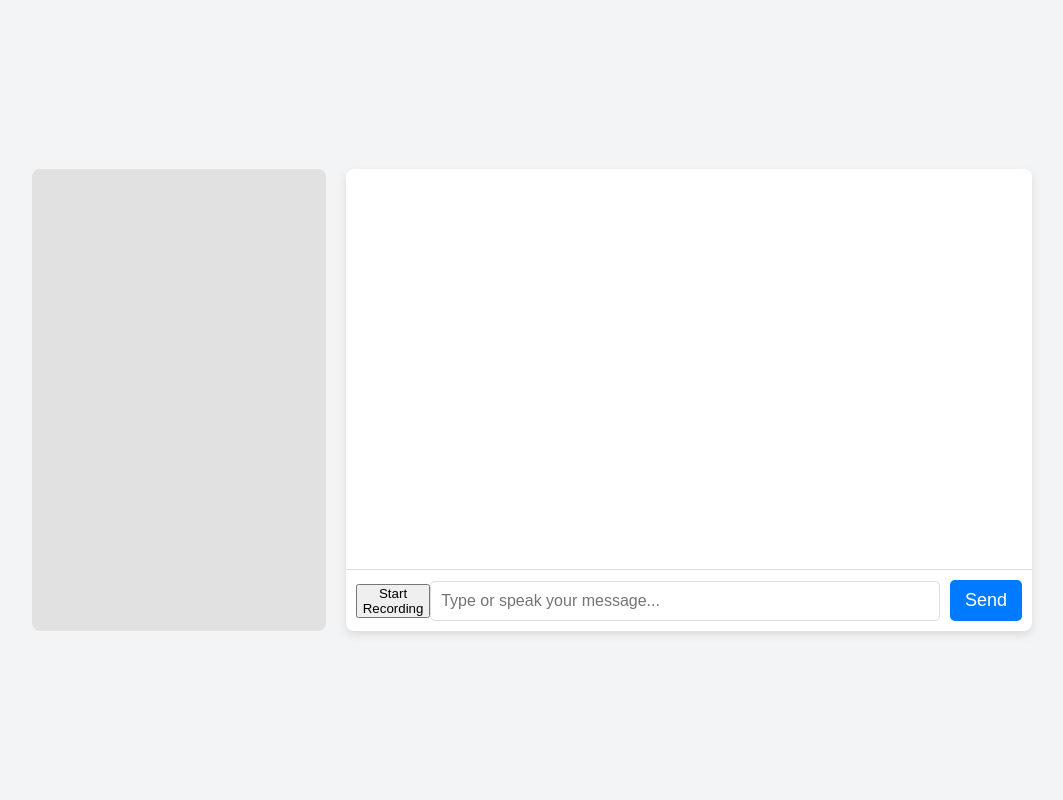
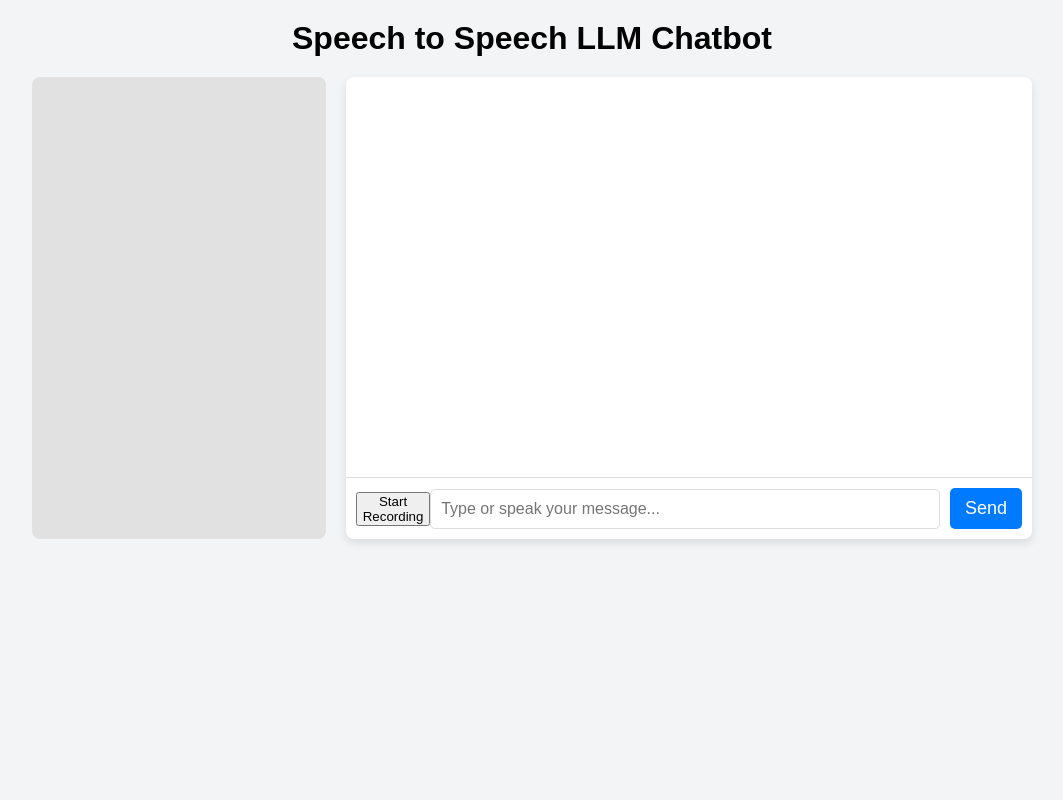
Before and after one commit to AkanshuApphelix/Speech-to-Speech-LLM, a Flask app: page / in a window 1280 px wide. Shown: the whole page, without its empty margins (108-1171 px from the left). Run offline with Flask 3, Linux system fonts and the light colour scheme.

Commit message:
final commit

```diff
--- a/static/styles.css
+++ b/static/styles.css
@@ -7,10 +7,25 @@
 
 body {
     display: flex;
-    justify-content: center;
+    flex-direction: column;
     align-items: center;
     min-height: 100vh;
     background-color: #f3f4f6;
+    margin: 0;
+}
+
+header {
+    width: 100%;
+    display: flex;
+    justify-content: center;
+    padding: 20px 0;
+    background-color: #f3f4f6;
+}
+
+header h1 {
+    font-size: 2em;
+    text-align: center;
+    margin: 0;
 }
 
 .container {
@@ -19,6 +34,7 @@ body {
     width: 80%;
     max-width: 1000px;
 }
+
 
 .webcam-section {
     width: 30%;
--- a/templates/index.html
+++ b/templates/index.html
@@ -7,13 +7,17 @@
   <link rel="stylesheet" href="{{ url_for('static', filename='styles.css') }}">
 </head>
 <body>
+  <body>
+    <header>
+      <h1>Speech to Speech LLM Chatbot</h1>
+    </header>
+
     <div class="container">
       <div class="webcam-section">
         <video id="webcam" autoplay></video>
       </div>
       <div class="chat-section">
-      <div id="chat-container" class="chat-container">
-      </div>
+        <div id="chat-container" class="chat-container"></div>
         <div class="input-area">
           <button id="record-btn">Start Recording</button>
           <input type="text" id="user-input" placeholder="Type or speak your message..." />
@@ -21,6 +25,8 @@
         </div>
       </div>
     </div>
+  </body>
+
 
   <script src="{{ url_for('static', filename='script.js') }}"></script>
 </body>
```
Lines whose indentation alone changed are shown as unchanged.
